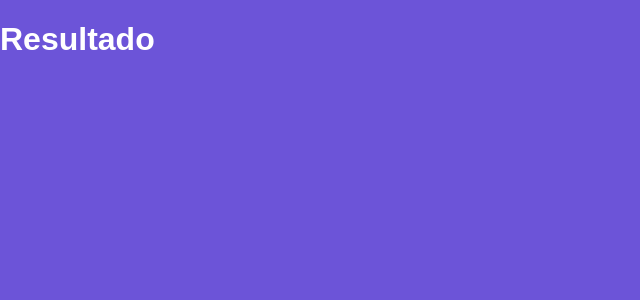
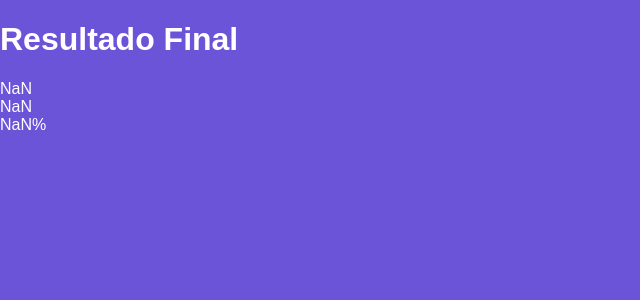
Before and after one commit to mariolemos/quizFront, a Next.js app: page /resultado in a window 1280 px wide. Shown: the top 300 px of the page, without its empty margins (0-640 px from the left). Built offline with nearby package versions, Linux system fonts and the light colour scheme; a web font is replaced by a local one.

Commit message:
Criado componente Resultado

```diff
--- a/pages/resultado.tsx
+++ b/pages/resultado.tsx
@@ -1,9 +1,20 @@
 import Questionario from "@/components/Questionario";
+import { useRouter } from "next/router";
+import styles from '../styles/resultado.module.css'
 
 export default function resultado() {
+
+    const router = useRouter()
+
+    const total = +router.query.total
+    const certas = +router.query.certas
+    const  percentual = Math.round((certas / total) * 100)
     return (
-        <div>
-           <h1>Resultado</h1>
+        <div className={styles.resultado}>
+           <h1>Resultado Final</h1>
+            <div>{total}</div>
+            <div>{certas}</div>
+            <div>{`${percentual}%`}</div>
         </div>
     )
 }
--- /dev/null
+++ b/styles/resultado.module.css
@@ -0,0 +1,4 @@
+.resultado {
+    display: flex;
+    flex-direction: column;
+}
```
